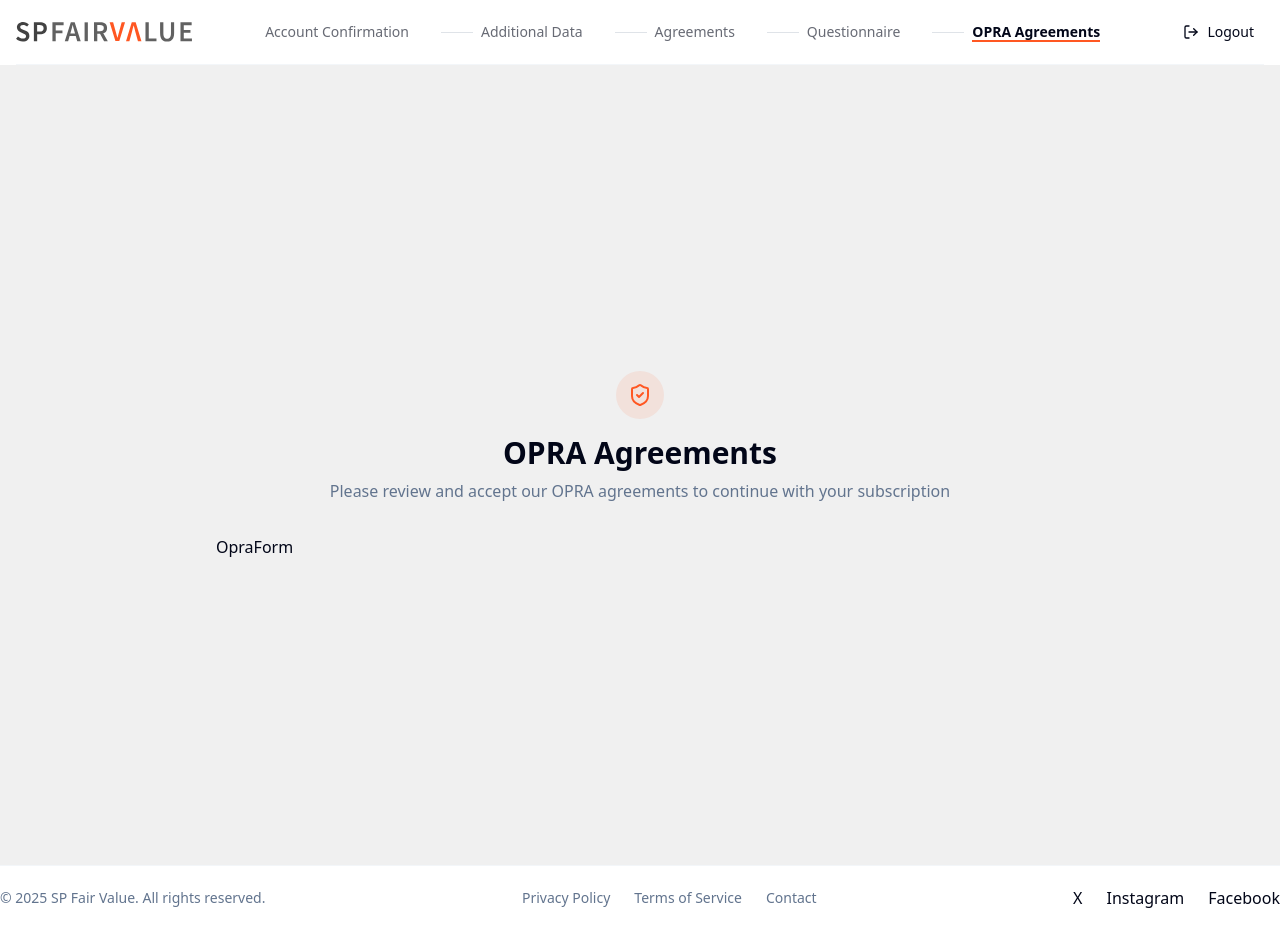
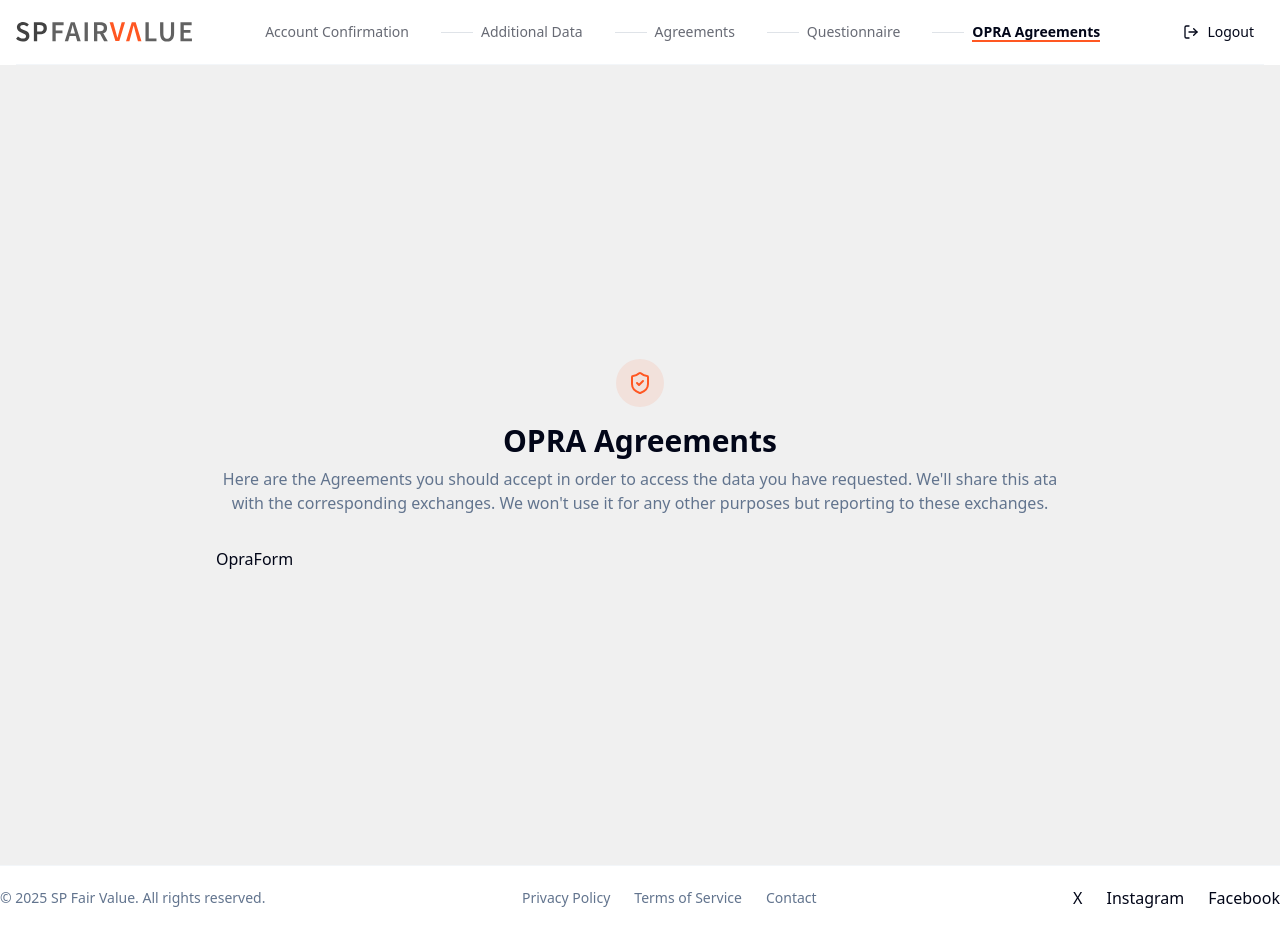
Before and after one commit to vito8916/spfv, a Next.js app: page /opra-agreements in a window 1280 px wide. Built offline with nearby package versions, Linux system fonts and the light colour scheme.

Commit message:
feat: Update OPRA Agreements page content and layout; clarify user instructions regarding data sharing and agreement acceptance

```diff
--- a/app/(registration-flow)/(routes)/opra-agreements/page.tsx
+++ b/app/(registration-flow)/(routes)/opra-agreements/page.tsx
@@ -1,6 +1,6 @@
-import { ShieldCheck } from 'lucide-react'
-import React from 'react'
-import OpraForm from '@/components/registration-flow/opra-form'
+import { ShieldCheck } from "lucide-react";
+import React from "react";
+import OpraForm from "@/components/registration-flow/opra-form";
 export default function OpraAgreementsPage() {
   return (
     <div className="container max-w-4xl mx-auto p-6">
@@ -12,10 +12,13 @@ export default function OpraAgreementsPage() {
         </div>
         <h1 className="text-3xl font-bold mb-2">OPRA Agreements</h1>
         <p className="text-muted-foreground">
-                    Please review and accept our OPRA agreements to continue with your subscription
+          Here are the Agreements you should accept in order to access the data
+          you have requested. We&apos;ll share this ata with the corresponding
+          exchanges. We won&apos;t use it for any other purposes but reporting
+          to these exchanges.
         </p>
       </div>
       <OpraForm />
     </div>
-  )
+  );
 }
```
Lines whose indentation alone changed are shown as unchanged.
